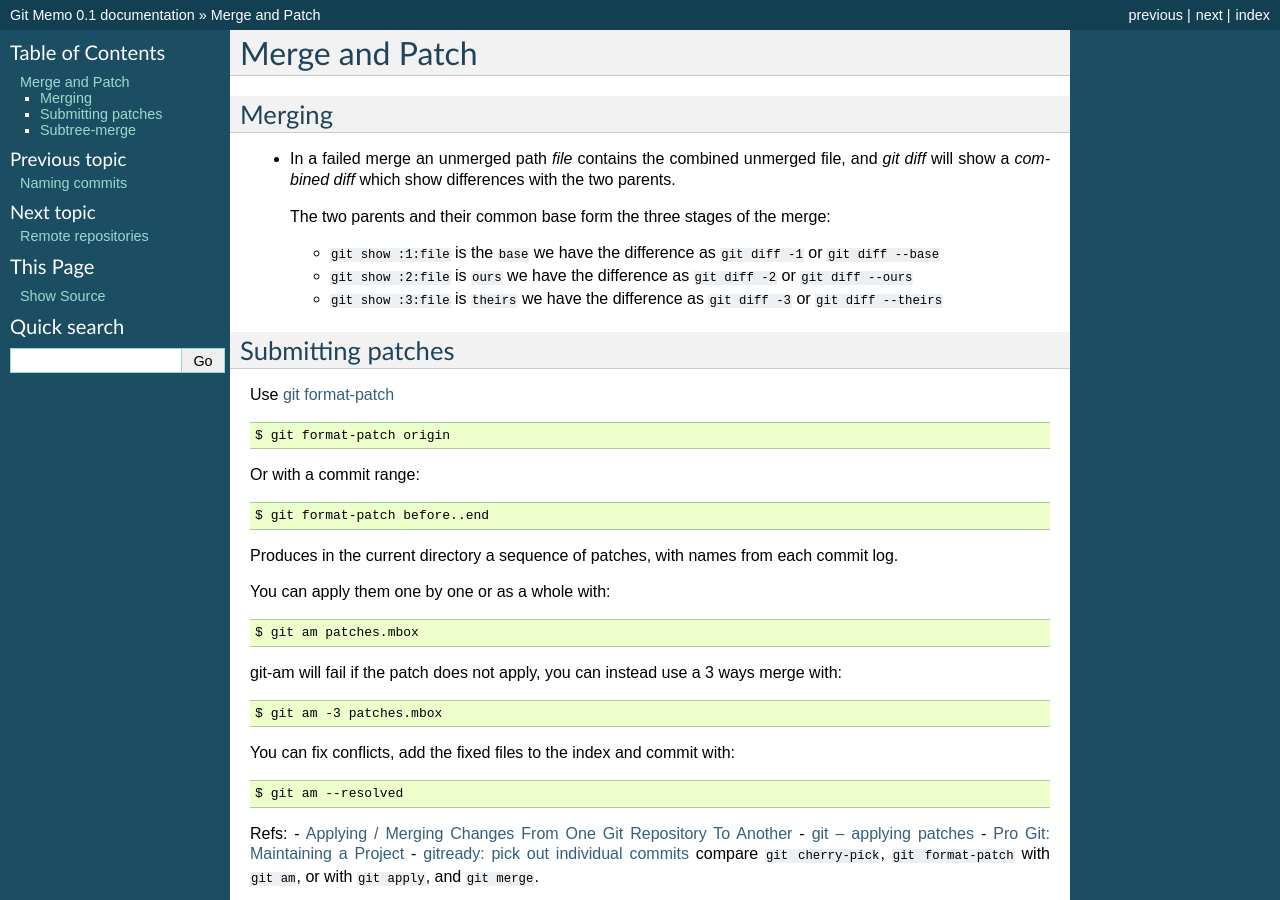
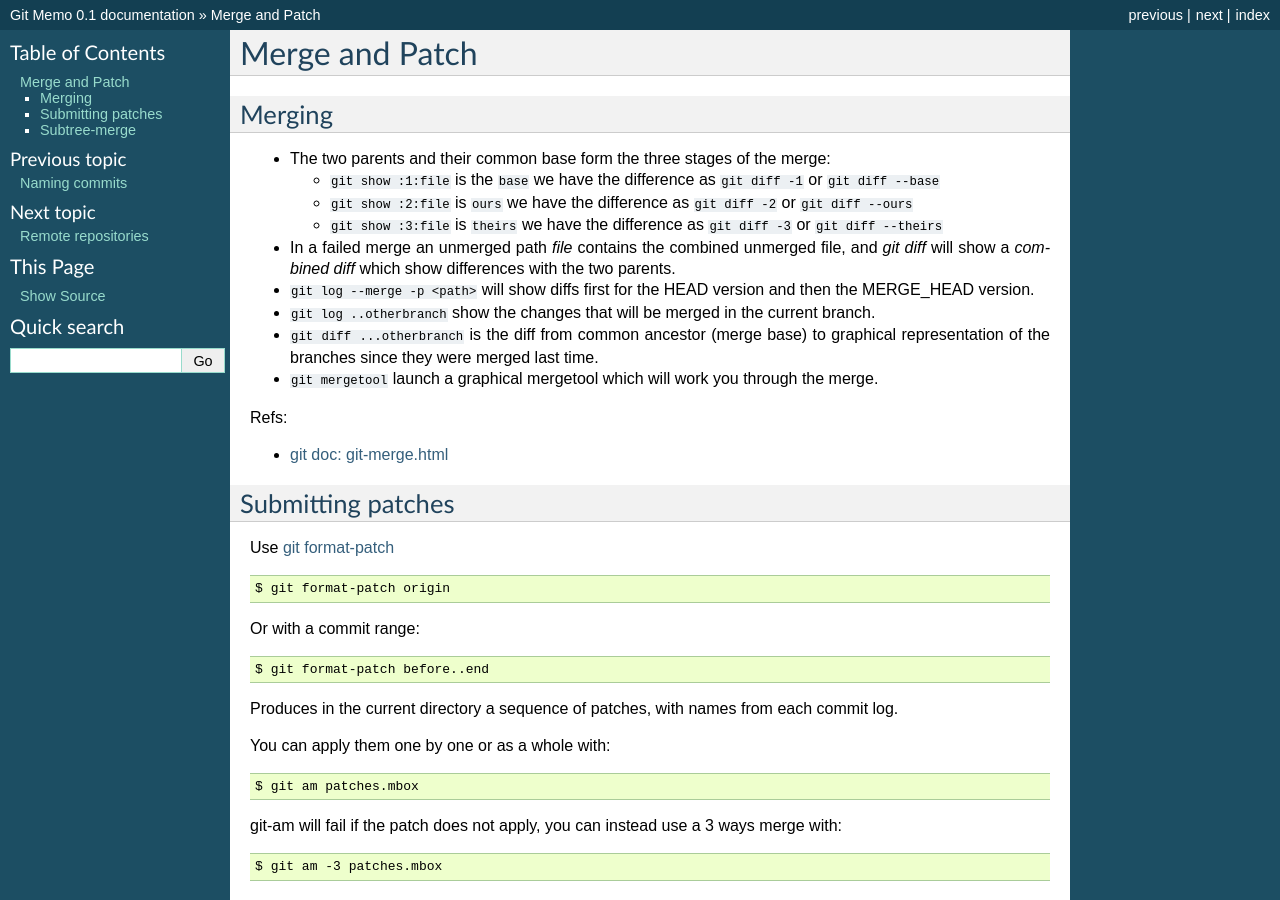
Before and after one commit to marczz/git-memo, a Sphinx documentation site: the page built from source/merge.rst, in a window 1280 px wide and 900 px high. Built offline with Sphinx 7.4.7, drawn with Linux system fonts in a browser that asks for light colours.

Commit message:
merge.rst: more details on merge.

```diff
--- a/source/merge.rst
+++ b/source/merge.rst
@@ -21,6 +18,25 @@ Merging
       ``git diff -2`` or ``git diff --ours``
    -  ``git show :3:file`` is ``theirs`` we have the difference as
       ``git diff -3`` or ``git diff --theirs``
+
+-  In a failed merge an unmerged path `file` contains the combined
+   unmerged file, and `git diff` will show a *combined diff* which show
+   differences with the two parents.
+
+-  ``git log --merge -p <path>`` will show diffs first for the HEAD
+   version and then the MERGE_HEAD version.
+
+-  ``git log ..otherbranch`` show the changes that will be merged
+   in the current branch.
+-  ``git diff ...otherbranch`` is the diff from common ancestor (merge
+   base) to graphical representation of the branches since they were merged last time.
+
+-   ``git mergetool`` launch a graphical mergetool which will work you through the merge.
+
+
+Refs:
+
+-   :gitdoc:`git-merge.html`
 
 Submitting patches
 ------------------
```
Also changed, not shown: other parts of source/merge.rst (+1 -4 lines).
